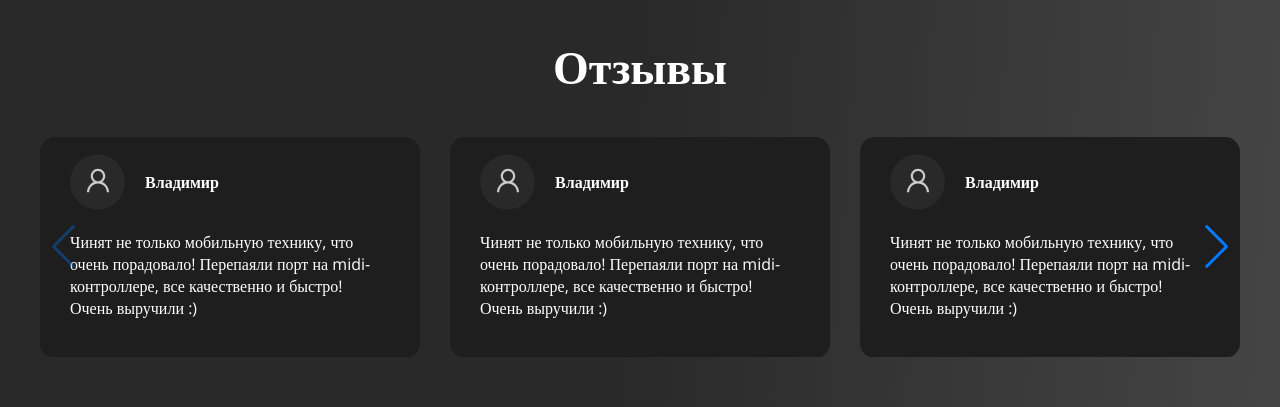
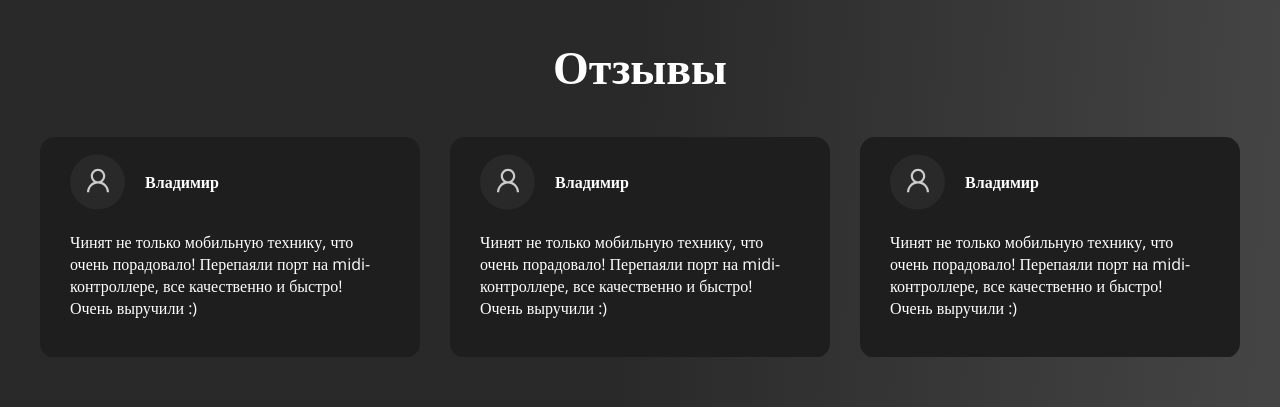
Before and after one commit to neforward/iphone-react, a React (Vite) app: page / in a window 1280 px wide. Shown: the part 4720-5127 px from the top of the page. Built offline with nearby package versions, Linux system fonts and the light colour scheme.

Commit message:
first commit

```diff
--- a/src/components/Reviews.jsx
+++ b/src/components/Reviews.jsx
@@ -1,8 +1,5 @@
 import { Swiper, SwiperSlide } from 'swiper/react';
-import { Navigation } from 'swiper/modules';
-
 import 'swiper/css';
-import 'swiper/css/navigation';
 
 const Reviews = () => {
   return (
@@ -13,7 +10,7 @@ const Reviews = () => {
             <div className="review-top">
               <h2>Отзывы</h2>
             </div>
-            <Swiper navigation={true} modules={[Navigation]} slidesPerView={3} spaceBetween={30} className="reviews">
+            <Swiper slidesPerView={3} spaceBetween={30} className="reviews">
               <SwiperSlide>
                 <div className="review-box">
                   <div className="review-pfp">
--- a/src/index.css
+++ b/src/index.css
@@ -812,6 +812,7 @@ body img {
 }
 .swiper {
   height: 220px;
+  cursor: grab;
 }
 .swiper-slide {
   width: 370px;
@@ -819,9 +820,3 @@ body img {
   border-radius: 15px;
   background: #1e1e1e;
 }
-.swiper-button-prev {
-
-}
-.swiper-button-next {
-
-}
```
Also changed, not shown: src/assets/arrow-prew.svg (added).
